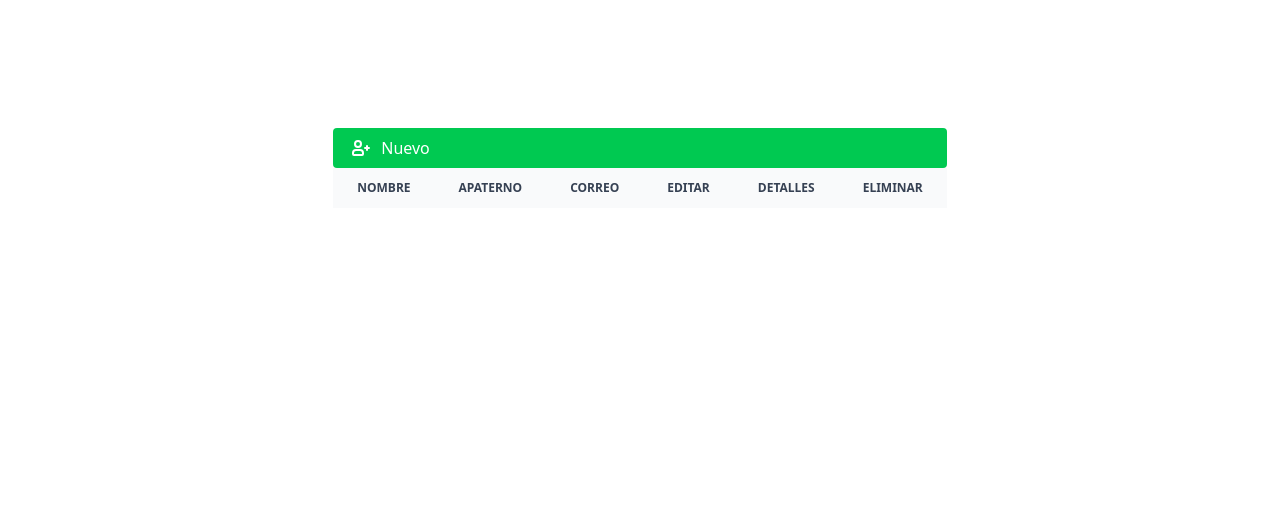
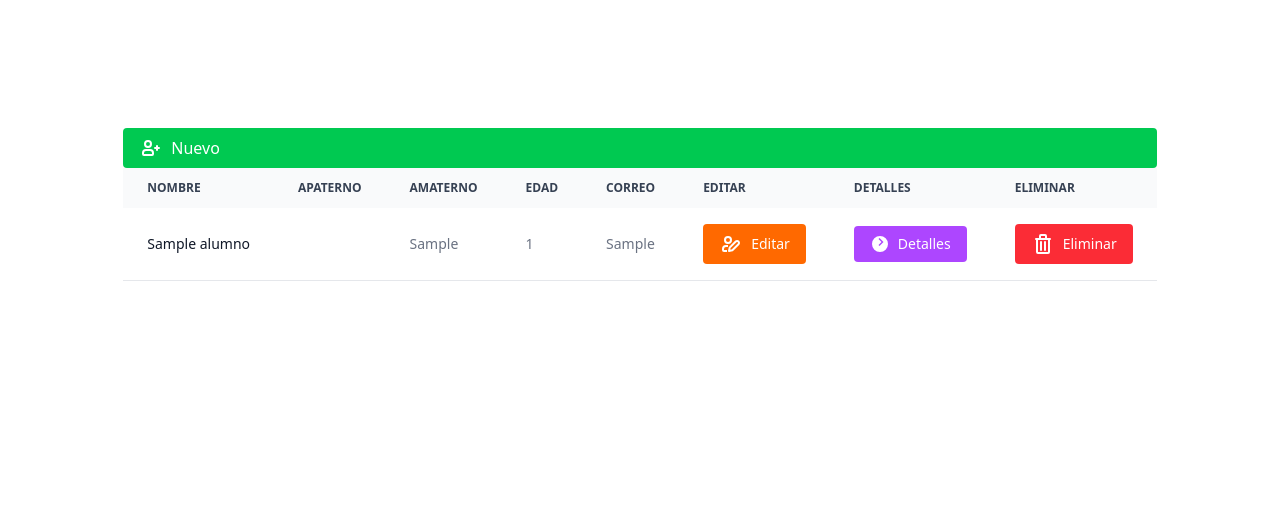
Before and after one commit to ICO-801-9-69160/flaskBDICO801, a Flask app: page / in a window 1280 px wide. Shown: the part 72-593 px from the top of the page. Run offline with Flask 3, Linux system fonts and the light colour scheme; tables that the repository leaves empty hold one stand-in row (values such as "Sample post"); lists and menus that the app fills with data are empty; style sheets or scripts are compiled from the project's sources; some libraries are stand-ins or nearby versions.

Commit message:
Alumnos 12/03/2026

```diff
--- a/app.py
+++ b/app.py
@@ -11,10 +11,15 @@ app.config.from_object(developmentConfig)
 db.init_app(app)
 csrf = CSRFProtect(app)
 
-@app.route("/")
+
+@app.route("/", methods=["GET","POST"])
 @app.route("/index")
 def index():
-	return render_template("index.html")
+    create_alumno = forms.UserForm(request.form)
+    #select * alumnos alumnossff
+    alumno = Alumnos.query.all()
+    return render_template("index.html",form=create_alumno, alumno=alumno)
+
 
 @app.route("/usuarios",methods=["GET","POST"])
 def usuario():
--- a/forms.py
+++ b/forms.py
@@ -4,7 +4,7 @@ from wtforms import validators
 
 
 class UserForm(Form):
-    matricula=IntegerField("Matricula")
+    id=IntegerField("id")
     nombre=StringField('Nombre')
     apaterno=StringField('Apaterno')
     amaterno=StringField('Amaterno')
--- a/templates/index.html
+++ b/templates/index.html
@@ -37,6 +37,12 @@
           <div class="flex items-center">Apaterno</div>
         </th>
         <th scope="col" class="px-6 py-3">
+          <div class="flex items-center">Amaterno</div>
+        </th>
+        <th scope="col" class="px-6 py-3">
+          <div class="flex items-center">Edad</div>
+        </th>
+        <th scope="col" class="px-6 py-3">
           <div class="flex items-center">Correo</div>
         </th>
         <th scope="col" class="px-6 py-3">
@@ -62,7 +68,9 @@
           {{ alum.nombre }}
         </th>
         <td class="px-6 py-4">{{ alum.apaterno }}</td>
-        <td class="px-6 py-4">{{ alum.email }}</td>
+        <td class="px-6 py-4">{{ alum.amaterno }}</td>
+        <td class="px-6 py-4">{{ alum.edad }}</td>
+        <td class="px-6 py-4">{{ alum.correo }}</td>
         <td class="px-6 py-4 text-right">
           <a
             href="modificar?id={{ alum.id }}"
--- a/templates/layout.html
+++ b/templates/layout.html
@@ -5,7 +5,7 @@
     <meta http-equiv="X-UA-Compatible" content="IE=edge">
     <meta name="viewport" content="width=device-width, initial-scale=1.0">
     <title>Flowbite Flask</title>
-    <link rel="stylesheet" href="{{url_for('static',filename='css/dist/output.css')}}">
+    <link rel="stylesheet" href="{{url_for('static',filename='dist/output.css')}}">
 </head>
 <body>
     <nav class="bg-white border-gray-200 px-2 sm:px-4 py-2.5 rounded-sm dark:bg-gray-900">
```
